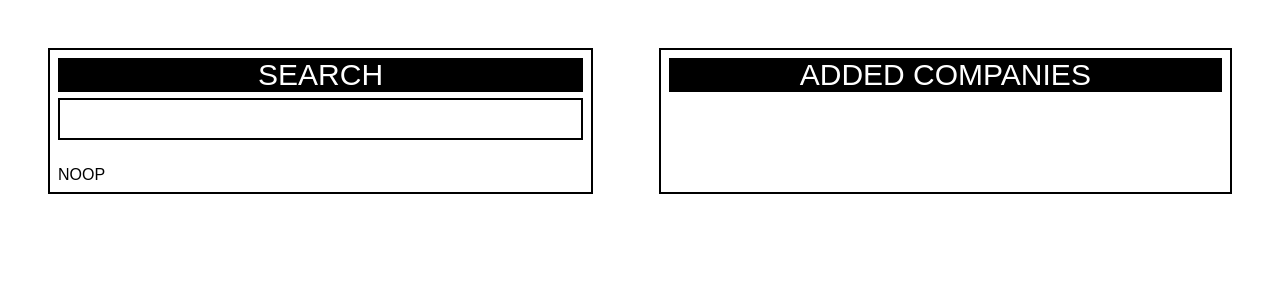
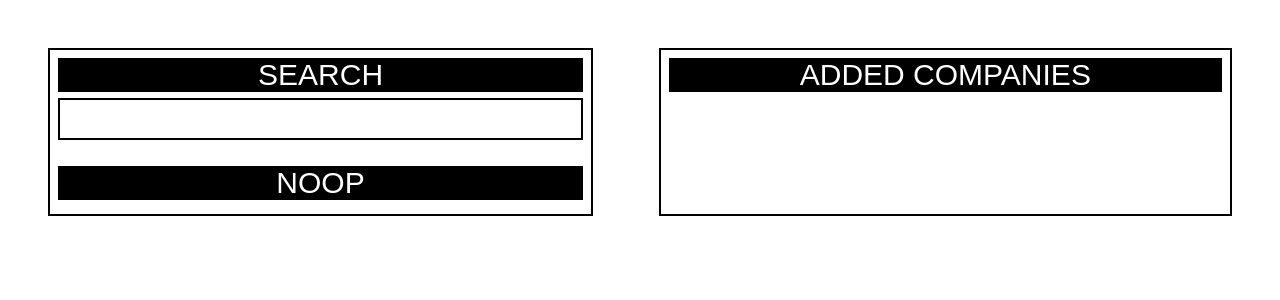
Before and after one commit to lag-of-death/companies, a React (Create React App) app: page / in a window 1280 px wide. Shown: the top 300 px of the page. Built offline with nearby package versions, Linux system fonts and the light colour scheme.

Commit message:
Put progress indicator in a header

```diff
--- a/src/App.js
+++ b/src/App.js
@@ -6,10 +6,9 @@ import {
   Container,
   AddedCompanies,
   FoundCompanies,
-  AddedCompaniesHeader,
+  Header,
   SearchInput,
   Company,
-  SearchCompanyHeader,
   Divider,
   Button,
   CompanyAdder,
@@ -114,6 +113,7 @@ class App extends Component {
 
     if (isRemovingConfirmed) {
       this.setState(({ addedCompanies }) => ({
+        progress: NOOP,
         addedCompanies: addedCompanies.filter(
           addedCompany => addedCompany.name !== companyName,
         ),
@@ -144,9 +144,9 @@ class App extends Component {
     return (
       <Container>
         <CompanyAdder>
-          <SearchCompanyHeader>
+          <Header>
             SEARCH
-          </SearchCompanyHeader>
+          </Header>
           <SearchInput onChange={this.searchForCompanyHandler} />
           <FoundCompanies>
             {
@@ -163,15 +163,15 @@ class App extends Component {
             )
           }
           </FoundCompanies>
-          <div>
+          <Header>
             { state.progress }
-          </div>
+          </Header>
         </CompanyAdder>
         <Divider />
         <AddedCompanies>
-          <AddedCompaniesHeader>
+          <Header>
           ADDED COMPANIES
-          </AddedCompaniesHeader>
+          </Header>
           {
             state.addedCompanies.map(
               addedCompany => (
--- a/src/styled_components/index.js
+++ b/src/styled_components/index.js
@@ -23,7 +23,7 @@ const FoundCompanies = styled.div`
   padding: 8px;
 `;
 
-const AddedCompaniesHeader = styled.div`
+const Header = styled.div`
   background: ${blackColor};
   color: ${whiteColor};
   font-family: sans-serif;
@@ -49,15 +49,6 @@ const Company = styled.div`
   &:hover {
     background: ${grayColor}
   }
-`;
-
-const SearchCompanyHeader = styled.div`
-  background: ${blackColor};
-  color: ${whiteColor};
-  font-family: sans-serif;
-  font-size: 30px;
-  margin-bottom: 6px;
-  text-align: center;
 `;
 
 const Divider = styled.div`
@@ -94,10 +85,9 @@ export {
   Container,
   AddedCompanies,
   FoundCompanies,
-  AddedCompaniesHeader,
   SearchInput,
   Company,
-  SearchCompanyHeader,
+  Header,
   Divider,
   Logo,
   Button,
```
